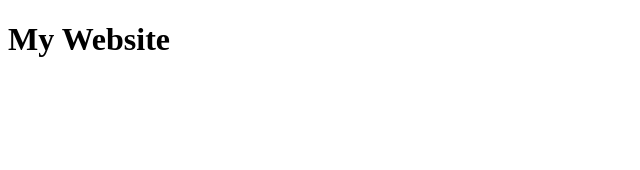
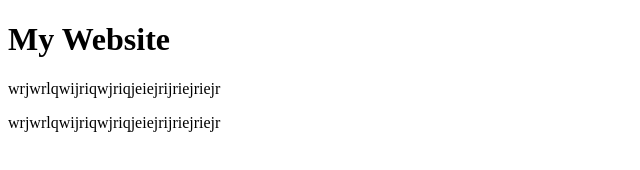
Before and after one commit to mohankrishna76808928487/mktest1, a plain HTML site: page index.html in a window 1280 px wide. Shown: the whole page, without its empty margins (0-640 px from the left). Drawn offline with Linux system fonts and the light colour scheme.

Commit message:
updated thing

```diff
--- a/index.html
+++ b/index.html
@@ -8,5 +8,7 @@
 <body>
 
     <h1>My Website</h1>
+    <p>wrjwrlqwijriqwjriqjeiejrijriejriejr</p>
+    <p>wrjwrlqwijriqwjriqjeiejrijriejriejr</p>
 </body>
 </html>
```
